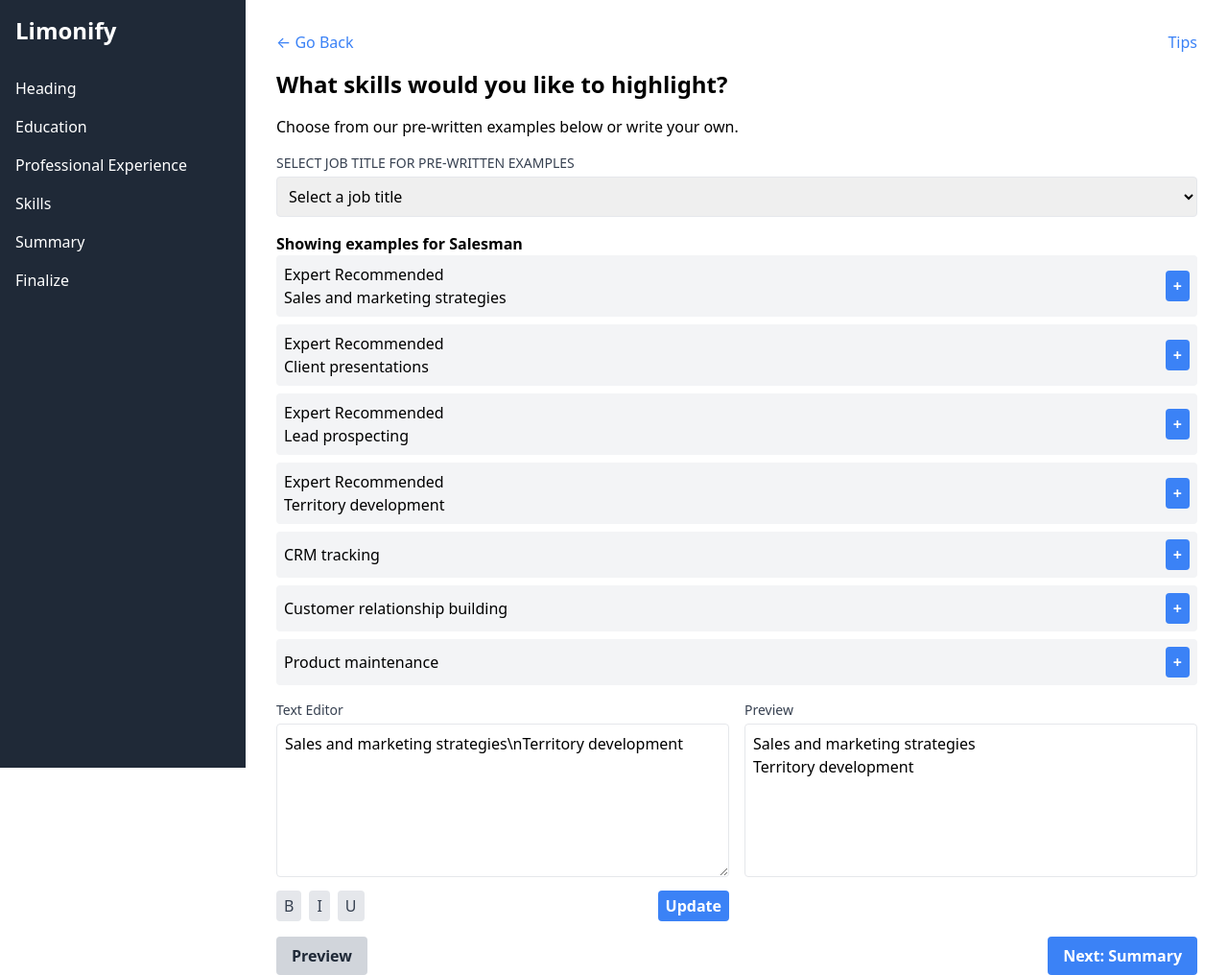
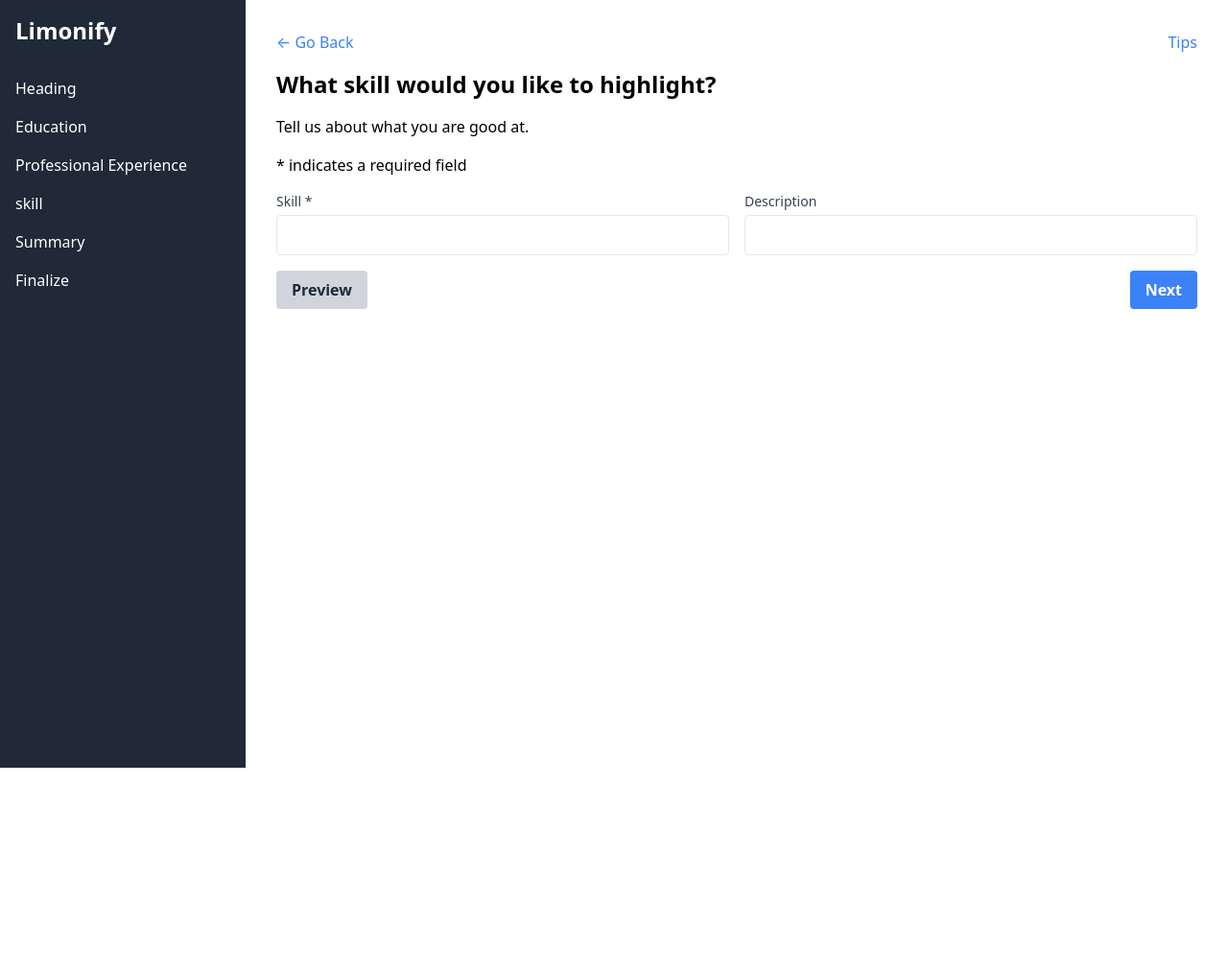
Before and after one commit to Abdul-Mumeet-Pathan/CSE_412, a website: page Lab02/Cv_Builder/page4.html in a window 1280 px wide. Shown: the whole page at 96% size. After the commit the page ends 800 px from the top, so only its background shows below. Drawn offline with nearby package versions, Linux system fonts and the light colour scheme.

Commit message:
skills page( page 4)  html updated

```diff
--- a/Lab02/Cv_Builder/page4.html
+++ b/Lab02/Cv_Builder/page4.html
@@ -3,7 +3,7 @@
   <head>
     <meta charset="UTF-8" />
     <meta name="viewport" content="width=device-width, initial-scale=1.0" />
-    <title>Page 4 - Skills</title>
+    <title>Page 4 - skill</title>
     <link
       href="https://cdn.jsdelivr.net/npm/tailwindcss@2.2.19/dist/tailwind.min.css"
       rel="stylesheet"
@@ -16,7 +16,7 @@
         <a href="index.html" class="block py-2">Heading</a>
         <a href="page2.html" class="block py-2">Education</a>
         <a href="page3.html" class="block py-2">Professional Experience</a>
-        <a href="page4.html" class="block py-2">Skills</a>
+        <a href="page4.html" class="block py-2">skill</a>
         <a href="page5.html" class="block py-2">Summary</a>
         <a href="page6.html" class="block py-2">Finalize</a>
       </nav>
@@ -28,185 +28,39 @@
         <span class="text-blue-500">Tips</span>
       </div>
 
-      <h2 class="text-2xl font-semibold mb-4">
-        What skills would you like to highlight?
-      </h2>
+      <h2 class="text-2xl font-semibold mb-4">What skill would you like to highlight? </h2>
       <p class="mb-4">
-        Choose from our pre-written examples below or write your own.
+        Tell us about what you are good at.
       </p>
+      <p class="mb-4">* indicates a required field</p>
 
-      <form id="skills-form">
-        <div class="mb-4">
-          <label for="job-title" class="block text-sm font-medium text-gray-700"
-            >SELECT JOB TITLE FOR PRE-WRITTEN EXAMPLES</label
+      <form id="skill-form">
+        <div class="grid grid-cols-2 gap-4 mb-4">
+          <div>
+            <label for="skill" class="block text-sm font-medium text-gray-700"
+              >Skill *</label
             >
-          <select
-            id="job-title"
-            name="job-title"
+            <input
+              type="text"
+              id="skill"
+              name="skill"
               class="mt-1 p-2 border rounded w-full"
+            />
+          </div>
+          <div>
+            <label for="company" class="block text-sm font-medium text-gray-700"
+              >Description</label
             >
-            <option value="">Select a job title</option>
-            <option value="salesman">Salesman</option>
-            <option value="cashier">Cashier</option>
-            <option value="customer-service">
-              Customer Service Representative
-            </option>
-            <option value="manager">Manager</option>
-            <option value="retail-sales">Retail Sales Associate</option>
-          </select>
-        </div>
-
-        <div class="mb-4">
-          <p class="font-semibold">
-            Showing examples for <span id="selected-job-title">Salesman</span>
-          </p>
-          <div class="space-y-2">
-            <div
-              class="flex items-center justify-between bg-gray-100 p-2 rounded"
-            >
-              <div>
-                <span class="font-medium">Expert Recommended</span><br />
-                <span>Sales and marketing strategies</span>
-              </div>
-              <button
-                class="bg-blue-500 hover:bg-blue-700 text-white font-bold py-1 px-2 rounded"
-              >
-                +
-              </button>
-            </div>
-            <div
-              class="flex items-center justify-between bg-gray-100 p-2 rounded"
-            >
-              <div>
-                <span class="font-medium">Expert Recommended</span><br />
-                <span>Client presentations</span>
-              </div>
-              <button
-                class="bg-blue-500 hover:bg-blue-700 text-white font-bold py-1 px-2 rounded"
-              >
-                +
-              </button>
-            </div>
-            <div
-              class="flex items-center justify-between bg-gray-100 p-2 rounded"
-            >
-              <div>
-                <span class="font-medium">Expert Recommended</span><br />
-                <span>Lead prospecting</span>
-              </div>
-              <button
-                class="bg-blue-500 hover:bg-blue-700 text-white font-bold py-1 px-2 rounded"
-              >
-                +
-              </button>
-            </div>
-            <div
-              class="flex items-center justify-between bg-gray-100 p-2 rounded"
-            >
-              <div>
-                <span class="font-medium">Expert Recommended</span><br />
-                <span>Territory development</span>
-              </div>
-              <button
-                class="bg-blue-500 hover:bg-blue-700 text-white font-bold py-1 px-2 rounded"
-              >
-                +
-              </button>
-            </div>
-            <div
-              class="flex items-center justify-between bg-gray-100 p-2 rounded"
-            >
-              <div>
-                <span>CRM tracking</span>
-              </div>
-              <button
-                class="bg-blue-500 hover:bg-blue-700 text-white font-bold py-1 px-2 rounded"
-              >
-                +
-              </button>
-            </div>
-            <div
-              class="flex items-center justify-between bg-gray-100 p-2 rounded"
-            >
-              <div>
-                <span>Customer relationship building</span>
-              </div>
-              <button
-                class="bg-blue-500 hover:bg-blue-700 text-white font-bold py-1 px-2 rounded"
-              >
-                +
-              </button>
-            </div>
-            <div
-              class="flex items-center justify-between bg-gray-100 p-2 rounded"
-            >
-              <div>
-                <span>Product maintenance</span>
-              </div>
-              <button
-                class="bg-blue-500 hover:bg-blue-700 text-white font-bold py-1 px-2 rounded"
-              >
-                +
-              </button>
-            </div>
+            <input
+              type="text"
+              id="description"
+              name="description"
+              class="mt-1 p-2 border rounded w-full"
+            />
           </div>
         </div>
 
-        <div class="grid grid-cols-2 gap-4 mb-4">
-          <div>
-            <label
-              for="skills-editor"
-              class="block text-sm font-medium text-gray-700"
-              >Text Editor</label
-            >
-            <textarea
-              id="skills-editor"
-              name="skills-editor"
-              class="mt-1 p-2 border rounded w-full h-40"
-            >
-Sales and marketing strategies\nTerritory development</textarea
-            >
-            <div class="flex justify-between mt-2">
-              <div class="flex space-x-2">
-                <button
-                  class="bg-gray-200 hover:bg-gray-300 text-gray-700 font-medium py-1 px-2 rounded"
-                >
-                  B
-                </button>
-                <button
-                  class="bg-gray-200 hover:bg-gray-300 text-gray-700 font-medium py-1 px-2 rounded"
-                >
-                  I
-                </button>
-                <button
-                  class="bg-gray-200 hover:bg-gray-300 text-gray-700 font-medium py-1 px-2 rounded"
-                >
-                  U
-                </button>
-              </div>
-              <button
-                class="bg-blue-500 hover:bg-blue-700 text-white font-bold py-1 px-2 rounded"
-              >
-                Update
-              </button>
-            </div>
-          </div>
-          <div>
-            <label
-              for="skills-preview"
-              class="block text-sm font-medium text-gray-700"
-              >Preview</label
-            >
-            <div
-              id="skills-preview"
-              class="mt-1 p-2 border rounded w-full h-40"
-            >
-              Sales and marketing strategies<br />
-              Territory development
-            </div>
-          </div>
-        </div>
-
+        <!-- Button container with Next aligned to the right -->
         <div class="flex justify-between">
           <button
             type="button"
@@ -214,16 +68,18 @@ Sales and marketing strategies\nTerritory development</textarea
           >
             Preview
           </button>
+          <div class="flex justify-end w-full">
             <button
               type="submit"
               class="bg-blue-500 hover:bg-blue-700 text-white font-bold py-2 px-4 rounded"
             >
-            Next: Summary
+              Next
             </button>
+          </div>
         </div>
       </form>
     </main>
 
-    <script src="/Scripts/script4.js"></script>
+    <script src="Scripts/script4.js"></script>
   </body>
 </html>
```
Lines whose indentation alone changed are shown as unchanged.
